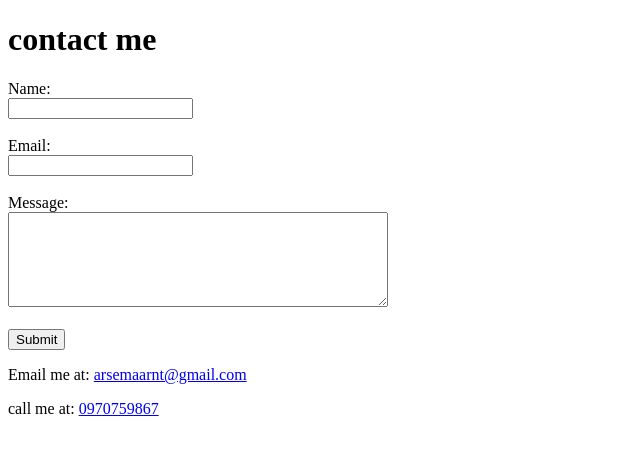
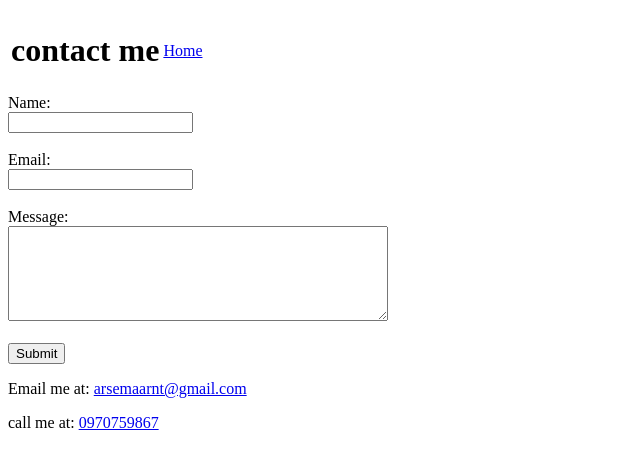
Before and after one commit to 5669-hub/my-portfolio, a plain HTML site: page contact.html in a window 1280 px wide. Shown: the whole page, without its empty margins (0-640 px from the left). Drawn offline with Linux system fonts and the light colour scheme.

Commit message:
version6

```diff
--- a/contact.html
+++ b/contact.html
@@ -6,7 +6,18 @@
     <title>contact</title>
 </head>
 <body>
-    <h1>contact me </h1>
+    <table>
+   <header>
+    <td>
+        <h1>contact me </h1>
+    </td>
+    <td>
+             <a href="index.html">Home</a>
+
+    </td>
+    </header>
+
+</table>
     <form action="https://formsubmit.co/arsemaarnt@gmail.com" method="post">
         <label for="name">Name:</label><br>
         <input type="text" id="name" name="name" required=""><br><br>
```
Also changed, not shown: index.html (+1 -1 lines).
